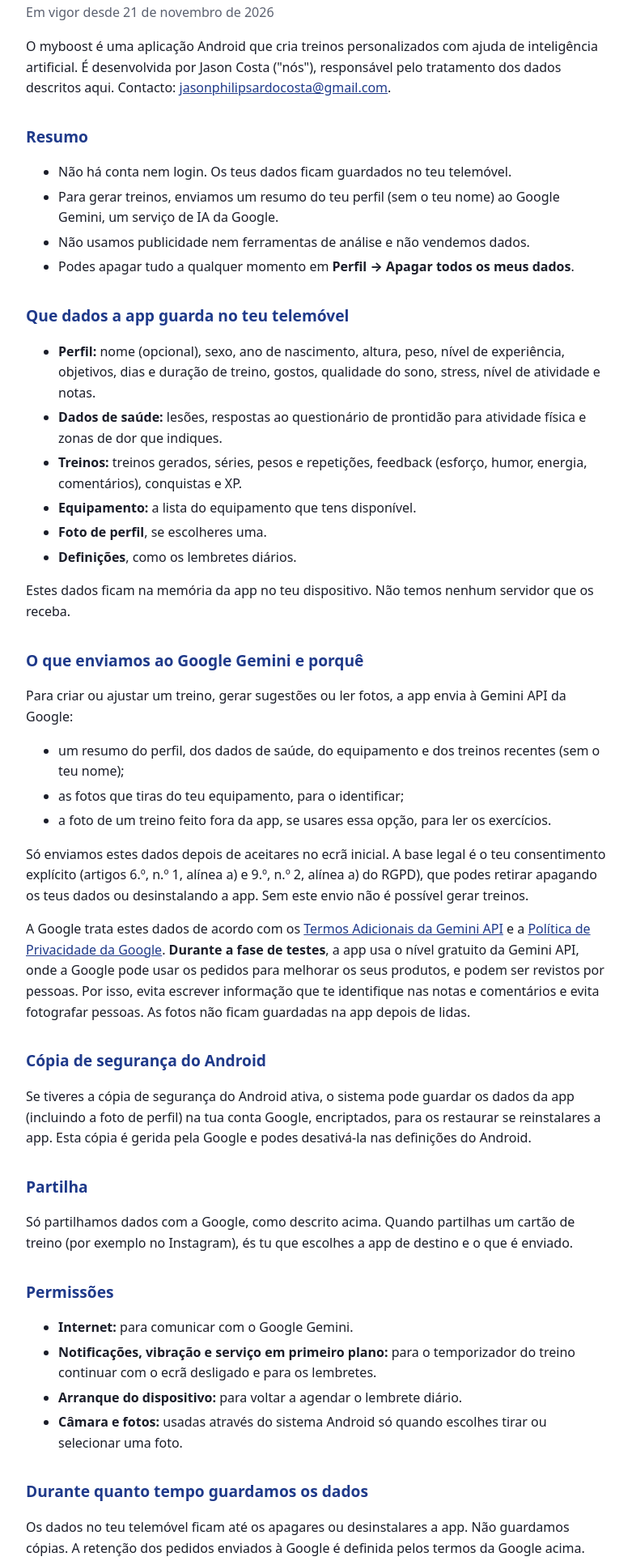
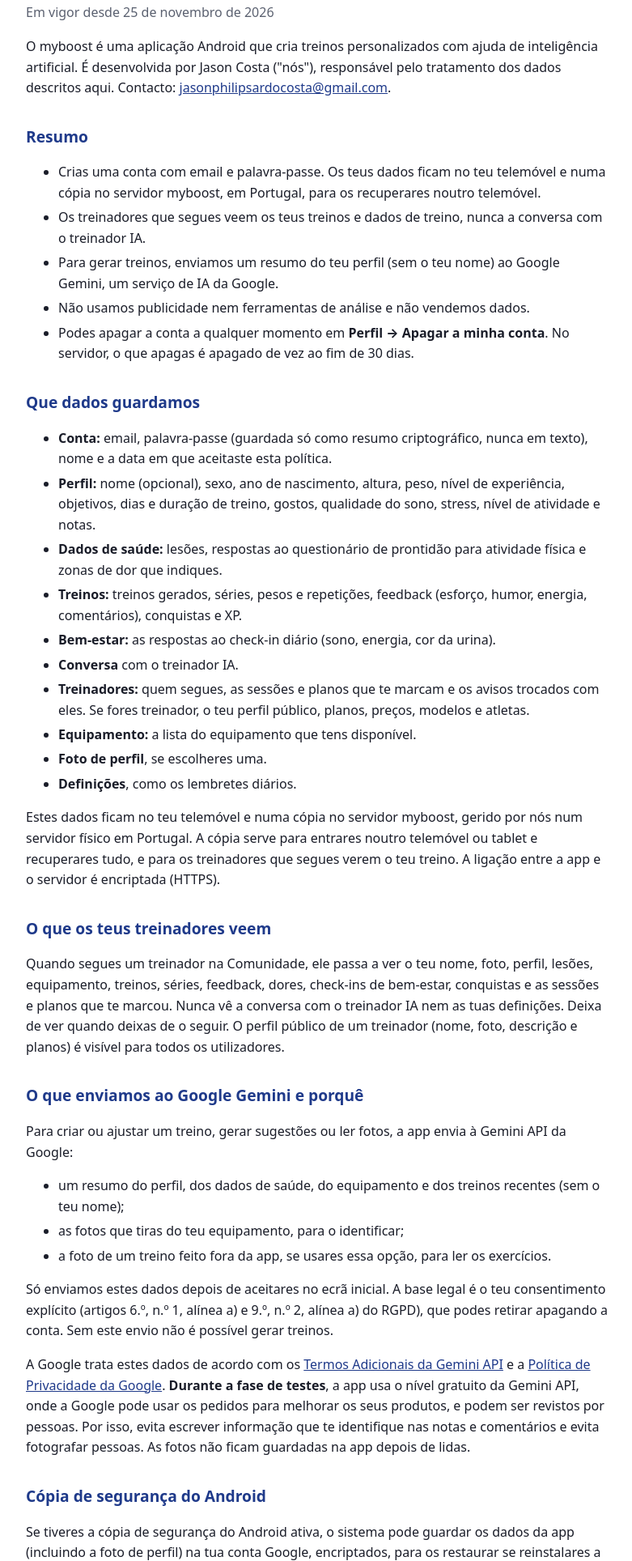
Before and after one commit to pl4za/myboost-legal, a plain HTML site: page privacy/index.html in a window 1280 px wide. Shown: the part 102-2030 px from the top of the page at 81% size, without its empty margins (248-1029 px from the left). Drawn offline with Linux system fonts and the light colour scheme.

Commit message:
Privacy policy: accounts, the server copy, what coaches see, erasure after 30 days
Co-Authored-By: Claude Opus 5.5 <noreply@anthropic.com>

```diff
--- a/privacy/index.html
+++ b/privacy/index.html
@@ -16,28 +16,36 @@
 <body>
 <main>
 <h1>Política de Privacidade do myboost</h1>
-<p class="muted">Em vigor desde 21 de novembro de 2026</p>
+<p class="muted">Em vigor desde 25 de novembro de 2026</p>
 
 <p>O myboost é uma aplicação Android que cria treinos personalizados com ajuda de inteligência artificial. É desenvolvida por Jason Costa ("nós"), responsável pelo tratamento dos dados descritos aqui. Contacto: <a href="mailto:jasonphilipsardocosta@gmail.com">jasonphilipsardocosta@gmail.com</a>.</p>
 
 <h2>Resumo</h2>
 <ul>
-  <li>Não há conta nem login. Os teus dados ficam guardados no teu telemóvel.</li>
+  <li>Crias uma conta com email e palavra-passe. Os teus dados ficam no teu telemóvel e numa cópia no servidor myboost, em Portugal, para os recuperares noutro telemóvel.</li>
+  <li>Os treinadores que segues veem os teus treinos e dados de treino, nunca a conversa com o treinador IA.</li>
   <li>Para gerar treinos, enviamos um resumo do teu perfil (sem o teu nome) ao Google Gemini, um serviço de IA da Google.</li>
   <li>Não usamos publicidade nem ferramentas de análise e não vendemos dados.</li>
-  <li>Podes apagar tudo a qualquer momento em <strong>Perfil → Apagar todos os meus dados</strong>.</li>
+  <li>Podes apagar a conta a qualquer momento em <strong>Perfil → Apagar a minha conta</strong>. No servidor, o que apagas é apagado de vez ao fim de 30 dias.</li>
 </ul>
 
-<h2>Que dados a app guarda no teu telemóvel</h2>
+<h2>Que dados guardamos</h2>
 <ul>
+  <li><strong>Conta:</strong> email, palavra-passe (guardada só como resumo criptográfico, nunca em texto), nome e a data em que aceitaste esta política.</li>
   <li><strong>Perfil:</strong> nome (opcional), sexo, ano de nascimento, altura, peso, nível de experiência, objetivos, dias e duração de treino, gostos, qualidade do sono, stress, nível de atividade e notas.</li>
   <li><strong>Dados de saúde:</strong> lesões, respostas ao questionário de prontidão para atividade física e zonas de dor que indiques.</li>
   <li><strong>Treinos:</strong> treinos gerados, séries, pesos e repetições, feedback (esforço, humor, energia, comentários), conquistas e XP.</li>
+  <li><strong>Bem-estar:</strong> as respostas ao check-in diário (sono, energia, cor da urina).</li>
+  <li><strong>Conversa</strong> com o treinador IA.</li>
+  <li><strong>Treinadores:</strong> quem segues, as sessões e planos que te marcam e os avisos trocados com eles. Se fores treinador, o teu perfil público, planos, preços, modelos e atletas.</li>
   <li><strong>Equipamento:</strong> a lista do equipamento que tens disponível.</li>
   <li><strong>Foto de perfil</strong>, se escolheres uma.</li>
   <li><strong>Definições</strong>, como os lembretes diários.</li>
 </ul>
-<p>Estes dados ficam na memória da app no teu dispositivo. Não temos nenhum servidor que os receba.</p>
+<p>Estes dados ficam no teu telemóvel e numa cópia no servidor myboost, gerido por nós num servidor físico em Portugal. A cópia serve para entrares noutro telemóvel ou tablet e recuperares tudo, e para os treinadores que segues verem o teu treino. A ligação entre a app e o servidor é encriptada (HTTPS).</p>
+
+<h2>O que os teus treinadores veem</h2>
+<p>Quando segues um treinador na Comunidade, ele passa a ver o teu nome, foto, perfil, lesões, equipamento, treinos, séries, feedback, dores, check-ins de bem-estar, conquistas e as sessões e planos que te marcou. Nunca vê a conversa com o treinador IA nem as tuas definições. Deixa de ver quando deixas de o seguir. O perfil público de um treinador (nome, foto, descrição e planos) é visível para todos os utilizadores.</p>
 
 <h2>O que enviamos ao Google Gemini e porquê</h2>
 <p>Para criar ou ajustar um treino, gerar sugestões ou ler fotos, a app envia à Gemini API da Google:</p>
@@ -46,28 +54,28 @@
   <li>as fotos que tiras do teu equipamento, para o identificar;</li>
   <li>a foto de um treino feito fora da app, se usares essa opção, para ler os exercícios.</li>
 </ul>
-<p>Só enviamos estes dados depois de aceitares no ecrã inicial. A base legal é o teu consentimento explícito (artigos 6.º, n.º 1, alínea a) e 9.º, n.º 2, alínea a) do RGPD), que podes retirar apagando os teus dados ou desinstalando a app. Sem este envio não é possível gerar treinos.</p>
+<p>Só enviamos estes dados depois de aceitares no ecrã inicial. A base legal é o teu consentimento explícito (artigos 6.º, n.º 1, alínea a) e 9.º, n.º 2, alínea a) do RGPD), que podes retirar apagando a conta. Sem este envio não é possível gerar treinos.</p>
 <p>A Google trata estes dados de acordo com os <a href="https://ai.google.dev/gemini-api/terms">Termos Adicionais da Gemini API</a> e a <a href="https://policies.google.com/privacy">Política de Privacidade da Google</a>. <strong>Durante a fase de testes</strong>, a app usa o nível gratuito da Gemini API, onde a Google pode usar os pedidos para melhorar os seus produtos, e podem ser revistos por pessoas. Por isso, evita escrever informação que te identifique nas notas e comentários e evita fotografar pessoas. As fotos não ficam guardadas na app depois de lidas.</p>
 
 <h2>Cópia de segurança do Android</h2>
 <p>Se tiveres a cópia de segurança do Android ativa, o sistema pode guardar os dados da app (incluindo a foto de perfil) na tua conta Google, encriptados, para os restaurar se reinstalares a app. Esta cópia é gerida pela Google e podes desativá-la nas definições do Android.</p>
 
 <h2>Partilha</h2>
-<p>Só partilhamos dados com a Google, como descrito acima. Quando partilhas um cartão de treino (por exemplo no Instagram), és tu que escolhes a app de destino e o que é enviado.</p>
+<p>Só partilhamos dados com a Google, como descrito acima, e com os treinadores que escolhes seguir. Quando partilhas um cartão de treino (por exemplo no Instagram), és tu que escolhes a app de destino e o que é enviado.</p>
 
 <h2>Permissões</h2>
 <ul>
-  <li><strong>Internet:</strong> para comunicar com o Google Gemini.</li>
+  <li><strong>Internet:</strong> para comunicar com o servidor myboost e com o Google Gemini.</li>
   <li><strong>Notificações, vibração e serviço em primeiro plano:</strong> para o temporizador do treino continuar com o ecrã desligado e para os lembretes.</li>
   <li><strong>Arranque do dispositivo:</strong> para voltar a agendar o lembrete diário.</li>
   <li><strong>Câmara e fotos:</strong> usadas através do sistema Android só quando escolhes tirar ou selecionar uma foto.</li>
 </ul>
 
 <h2>Durante quanto tempo guardamos os dados</h2>
-<p>Os dados no teu telemóvel ficam até os apagares ou desinstalares a app. Não guardamos cópias. A retenção dos pedidos enviados à Google é definida pelos termos da Google acima.</p>
+<p>Os dados no teu telemóvel ficam até os apagares ou desinstalares a app. No servidor, ficam enquanto tiveres conta. Quando apagas algo (um registo, uma foto, um perfil ou a conta), fica marcado como apagado durante 30 dias, para podermos corrigir um engano a teu pedido, e depois é apagado de vez. Sessões terminadas também são apagadas ao fim de 30 dias. A retenção dos pedidos enviados à Google é definida pelos termos da Google acima.</p>
 
 <h2>Os teus direitos</h2>
-<p>Ao abrigo do RGPD tens direito de acesso, retificação, apagamento, portabilidade e oposição, e de retirar o consentimento. Como os dados estão no teu dispositivo, podes vê-los e alterá-los na app (Perfil e "O que sei sobre ti") e apagá-los em Perfil. Para qualquer pedido, escreve para <a href="mailto:jasonphilipsardocosta@gmail.com">jasonphilipsardocosta@gmail.com</a>. Podes também apresentar queixa à Comissão Nacional de Proteção de Dados (<a href="https://www.cnpd.pt">cnpd.pt</a>).</p>
+<p>Ao abrigo do RGPD tens direito de acesso, retificação, apagamento, portabilidade e oposição, e de retirar o consentimento. Podes ver e alterar os teus dados na app (Perfil e "O que sei sobre ti") e apagar a conta em Perfil → Apagar a minha conta. Se já não tiveres a app, pede-nos por email para apagarmos a conta. Para qualquer pedido, escreve para <a href="mailto:jasonphilipsardocosta@gmail.com">jasonphilipsardocosta@gmail.com</a>. Podes também apresentar queixa à Comissão Nacional de Proteção de Dados (<a href="https://www.cnpd.pt">cnpd.pt</a>).</p>
 
 <h2>Idade mínima</h2>
 <p>O myboost destina-se a maiores de 18 anos. Não recolhemos intencionalmente dados de menores.</p>
```
